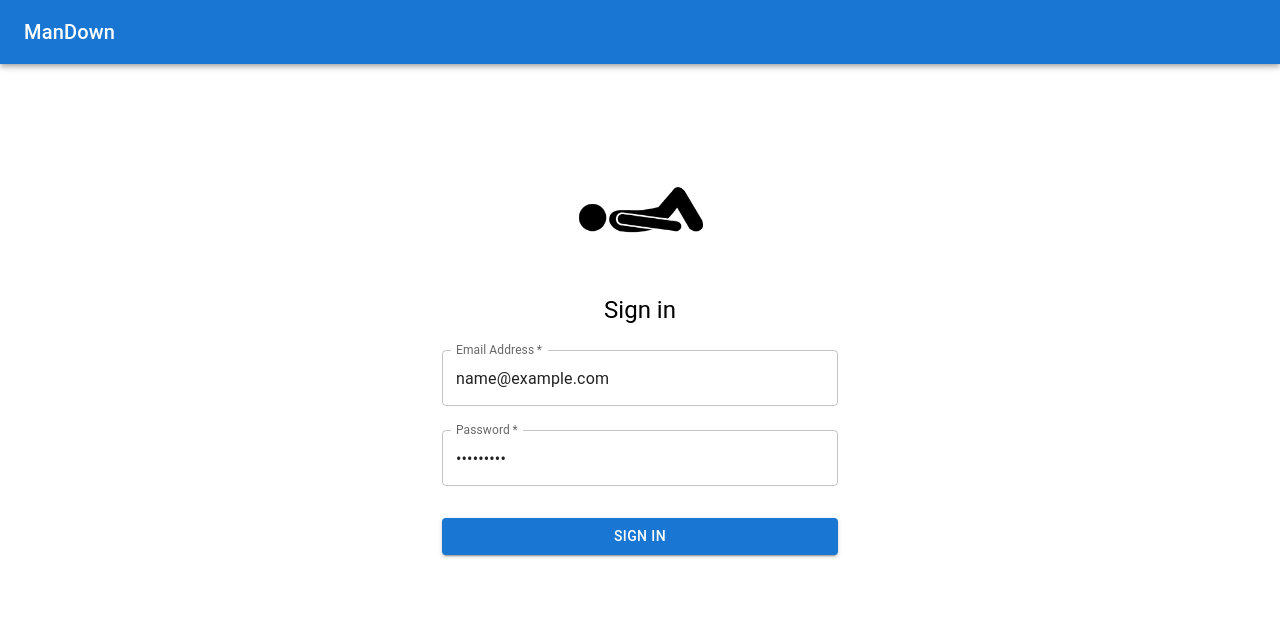
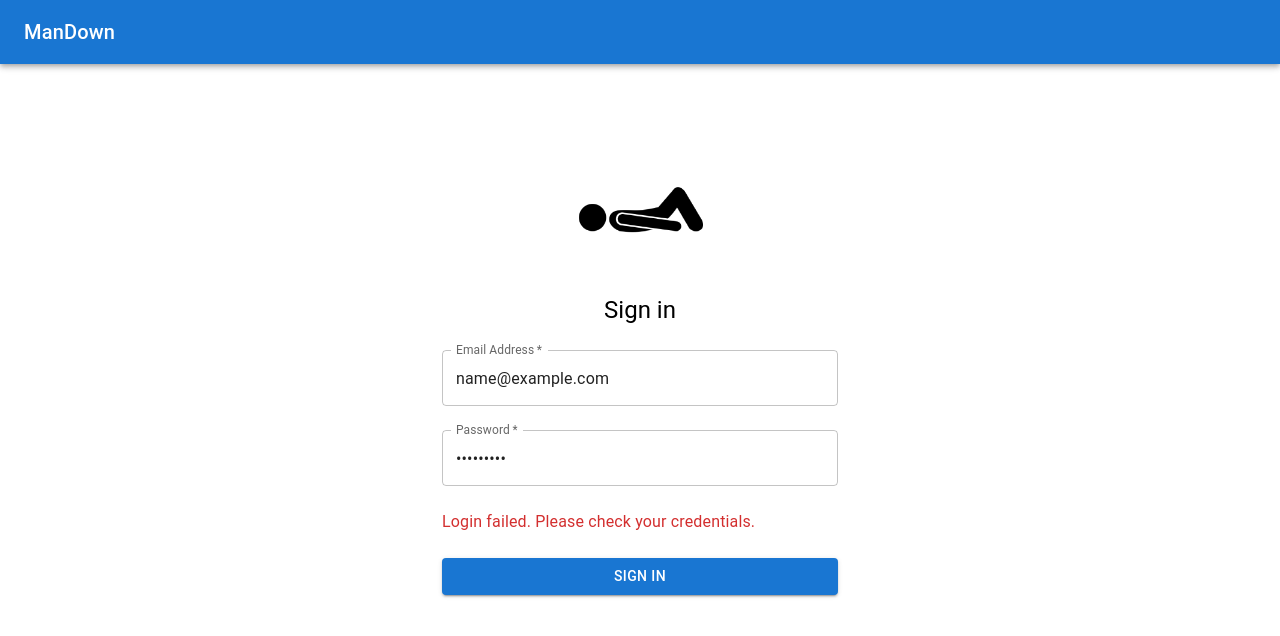
Before and after one commit to alvinneri-fligno/amp-react, a React (Vite) app: page /login in a window 1280 px wide. Both pictures are taken after typing "name@example.com", "Sample123" into the empty fields and a click on the button "SIGN IN". Shown: the top 636 px of the page. Built offline with nearby package versions, Linux system fonts and the light colour scheme; no server answers.

Commit message:
add validation on email

```diff
--- a/src/components/AddUserModal.tsx
+++ b/src/components/AddUserModal.tsx
@@ -12,6 +12,7 @@ import {
   MenuItem,
   InputLabel,
 } from "@mui/material";
+import { isValidEmail } from "../pages/Login/login";
 
 interface AddUserModalProps {
   open: boolean;
@@ -98,6 +99,12 @@ export const AddUserModal: React.FC<AddUserModalProps> = ({
       formData.role !== "admin"
     ) {
       setError("All fields are required.");
+      setIsSubmitting(false);
+      return;
+    }
+
+    if (!isValidEmail(formData.username)) {
+      setError("Please enter a valid email address.");
       setIsSubmitting(false);
       return;
     }
--- a/src/pages/Login/login.tsx
+++ b/src/pages/Login/login.tsx
@@ -12,6 +12,11 @@ import axios from "axios";
 import { useNavigate } from "react-router-dom";
 import logoImage from "../../../src/assets/logo.png";
 
+export const isValidEmail = (email: string) => {
+  // Basic email validation regex
+  return /^[^\s@]+@[^\s@]+\.[^\s@]+$/.test(email);
+};
+
 export const Login = () => {
   const navigate = useNavigate();
   const [email, setEmail] = useState("");
@@ -24,6 +29,19 @@ export const Login = () => {
   const handleLogin = async () => {
     setLoading(true);
     setError(null);
+
+    if (!email || !password) {
+      setError("Please input email and password.");
+      setLoading(false);
+      return;
+    }
+
+    if (!isValidEmail(email)) {
+      setError("Please input a valid email.");
+      setLoading(false);
+      return;
+    }
+
     try {
       const response = await axios.post(
         `${apiPath}`,
@@ -116,6 +134,11 @@ export const Login = () => {
             value={password}
             onChange={(e) => setPassword(e.target.value)}
           />
+          {error && (
+            <Typography color="error" sx={{ mt: 2 }}>
+              {error}
+            </Typography>
+          )}
           <Button
             disabled={loading}
             type="submit"
```
